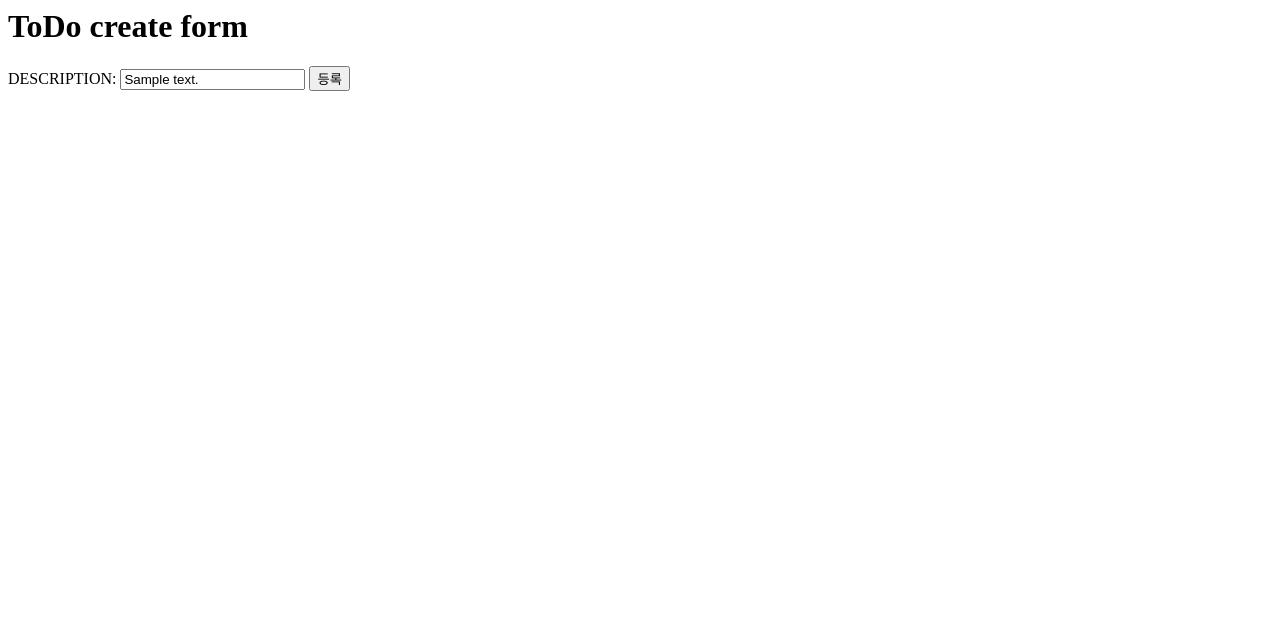
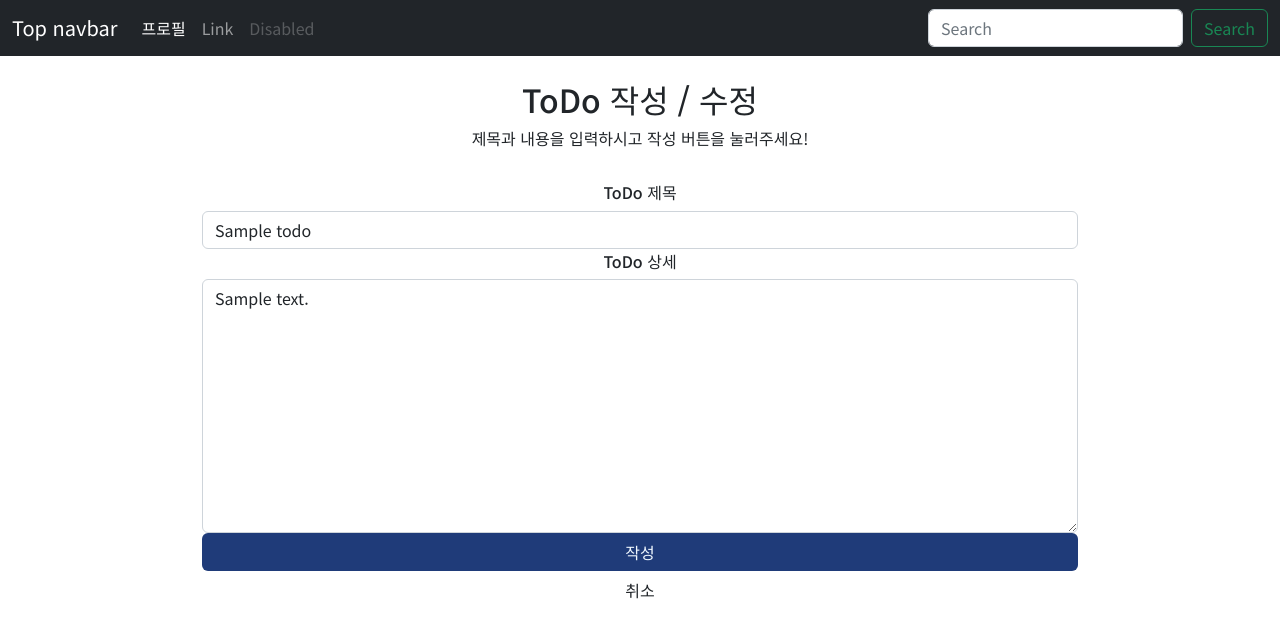
Before and after one commit to mrcocoball/To-Dolist, a Django app: page /todos/1/modify/ in a window 1280 px wide. Shown: the top 638 px of the page. Run offline with Django 4.2, Linux system fonts and the light colour scheme; a user stored in the database is signed in; tables that the repository leaves empty hold one stand-in row (values such as "Sample post").

Commit message:
#16 - todos form 템플릿 1차 제작

```diff
--- a/todos/models.py
+++ b/todos/models.py
@@ -5,7 +5,8 @@ from django.urls import reverse
 class Todo(models.Model):
 
     owner = models.ForeignKey(get_user_model(), on_delete=models.CASCADE, verbose_name="OWNER", blank=True, null=True)
-    description = models.CharField('DESCRIPTION', max_length=100)
+    title = models.CharField('TITLE', max_length=14, null=True)
+    description = models.CharField('DESCRIPTION', max_length=500, null=True)
     created_at = models.DateTimeField('CREATED_AT', auto_now_add=True)
     modified_at = models.DateTimeField('MODIFIED_AT', auto_now=True)
     is_complete = models.BooleanField('IS_COMPLETE', default=False)
@@ -17,7 +18,7 @@ class Todo(models.Model):
         ordering = ['-created_at',]
 
     def __str__(self):
-        return self.description
+        return self.title
 
     def get_absolute_url(self):
         return reverse('todos:detail', args=(self.pk,))
--- a/todos/templates/todo_form.html
+++ b/todos/templates/todo_form.html
@@ -1,14 +1,54 @@
-<h1>ToDo create form</h1>
+{% extends 'base.html' %}
+
+{% block title %}To-Dolist{% endblock %}
 
 {% block content %}
 
-<form action="." method="POST" id="todoWriteForm">
-{% csrf_token %}
+<div class="todo_header">
+    <h2>ToDo 작성 / 수정</h2>
+    <p>제목과 내용을 입력하시고 작성 버튼을 눌러주세요!</p>
+</div>
 
-    {{ form }}
+<div class="input_form">
+    <form action="." method="POST" id="todoWriteForm">
+        {% csrf_token %}
+        <div class="input_item">
+            <label class="input_label">
+                <h6>ToDo 제목</h6>
+            </label>
+            <input type="text" class="form-control" id="title" name="title" autocomplete="false" placeholder="ToDo 제목, 최대 14자" value="{{ todo.title }}" required/>
+        </div>
+        <div class="input_item">
+            <label class="input_label">
+                <h6>ToDo 상세</h6>
+            </label>
+            <textarea class="form-control" rows="10" id="description" name="description" autocomplete="false" placeholder="ToDo 내용, 최대 500자" required>{{ todo.description }}</textarea>
+        </div>
+        {% if form.errors %}
+        <div class="alert alert-danger">
+        {% for field in form %}
+        {% if field.name == 'title' %}
+            {% if field.errors %}
+                제목 {{ field.errors }}
+            {% endif %}
+        {% elif field.name == 'description' %}
+            {% if field.errors %}
+                내용 {{ field.errors }}
+            {% endif %}
+        {% endif %}
+        {% endfor %}
+        </div>
+        {% endif %}
+        <div class="input_button">
+            <button type="submit" class="w-100 btn btn-create" form="todoWriteForm">작성</button>
+        </div>
+        <div class="input_button">
+            <a href="/todos/">
+                <button type="button" class="w-100 btn btn-cancel">취소</button>
+            </a>
+        </div>
+    </form>
+</div>
 
-    <button type="submit" form="todoWriteForm">등록</button>
-
-</form>
 
 {% endblock %}
--- a/todos/views.py
+++ b/todos/views.py
@@ -28,7 +28,7 @@ class TodoDV(DetailView):
 class TodoCreateView(LoginRequiredMixin, CreateView):
 
     model = Todo
-    fields = ['description',]
+    fields = ['title', 'description',]
     success_url = reverse_lazy('todos:main')
     template_name = 'todo_form.html'
 
@@ -41,7 +41,7 @@ class TodoCreateView(LoginRequiredMixin, CreateView):
 class TodoUpdateView(OwnerOnlyMixin, UpdateView):
 
     model = Todo
-    fields = ['description',]
+    fields = ['title', 'description',]
     template_name = 'todo_form.html'
 
     def form_valid(self, form):
```
